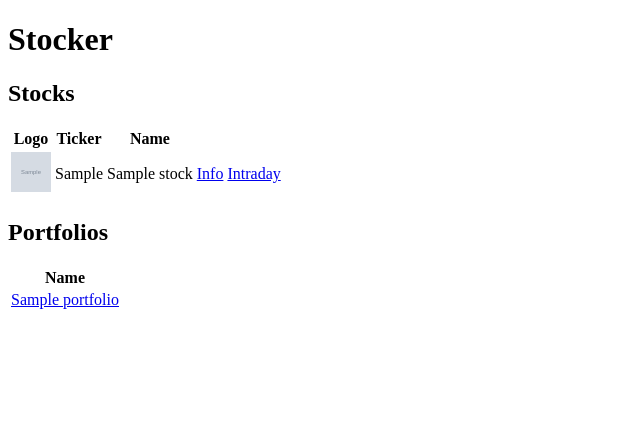
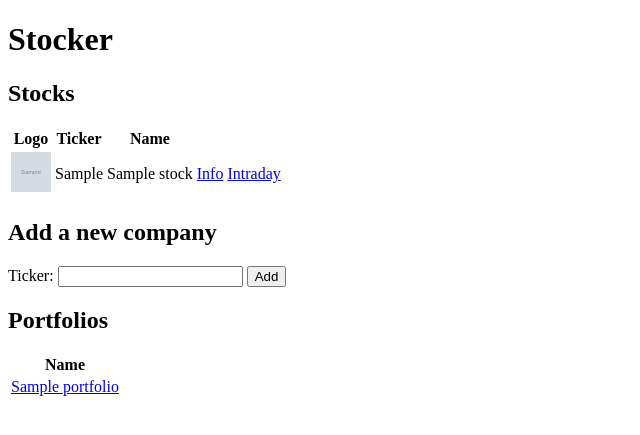
Before and after one commit to ondrik/stocker, a Django app: page /stockerapp/ in a window 1280 px wide. Shown: the top 435 px of the page, without its empty margins (0-640 px from the left). Run offline with Django 3.2, Linux system fonts and the light colour scheme; tables that the repository leaves empty hold one stand-in row (values such as "Sample post"); grey boxes marked "Sample" are stand-in pictures.

Commit message:
stockerapp/: adding a new ticker

```diff
--- a/stockerapp/templates/stockerapp/index.html
+++ b/stockerapp/templates/stockerapp/index.html
@@ -28,6 +28,14 @@
     {% else %}
         <p>No stocks are available.</p>
     {% endif %}
+
+    <h2>Add a new company</h2>
+    <form action="{% url 'stockerapp:new_ticker' %}" method="post">
+      {% csrf_token %}
+      <label for="ticker">Ticker:</label>
+      <input type="text" id="ticker" name="ticker" value="" />
+      <input type="submit" value="Add">
+    </form>
     <h2>Portfolios</h2>
     {% if portfolio_list %}
       <table>
--- a/stockerapp/urls.py
+++ b/stockerapp/urls.py
@@ -9,4 +9,5 @@ urlpatterns = [
     path('stockdaily/<str:ticker>/', views.stockdaily, name='stockdaily'),
     path('portfolio/<int:portfolio_id>/', views.portfolio, name='portfolio'),
     path('new_order/<int:portfolio_id>/', views.new_order, name='new_order'),
+    path('new_ticker/', views.new_ticker, name='new_ticker'),
 ]
--- a/stockerapp/views.py
+++ b/stockerapp/views.py
@@ -5,10 +5,10 @@ from django.urls import reverse
 from datetime import datetime, date, timedelta
 
 # required models
-from .models import Stock, Order, Portfolio
+from .models import *
 
-from .plotting import plot_candlestick
-from .iex_proxy import get_company_info, get_historical_data, get_intraday_data
+from .plotting import *
+from .iex_proxy import *
 
 
 # index
@@ -88,7 +88,8 @@ def stockdaily(request, ticker):
 def portfolio(request, portfolio_id):
     portfolio = get_object_or_404(Portfolio, id=portfolio_id)
     stocks = Stock.objects.order_by('ticker')
-    orders = portfolio.order_set.all()
+    # TODO: sort the orders
+    orders = portfolio.order_set.order_by('-date')
     context = {
         'portfolio': portfolio,
         'stock_list': stocks,
@@ -118,3 +119,19 @@ def new_order(request, portfolio_id):
     newOrd.save()
 
     return HttpResponseRedirect(reverse('stockerapp:portfolio', args=(portfolio_id,)))
+
+
+# adding a new ticker
+def new_ticker(request):
+    new_ticker = request.POST["ticker"]
+
+    # check the stock is not already there
+    if Stock.objects.filter(ticker=new_ticker).exists():
+        assert False
+    else:
+        stock = Stock()
+        stock.ticker = new_ticker
+        stock.refresh_info()
+        stock.save()
+
+    return HttpResponseRedirect(reverse('stockerapp:index', args=()))
```
